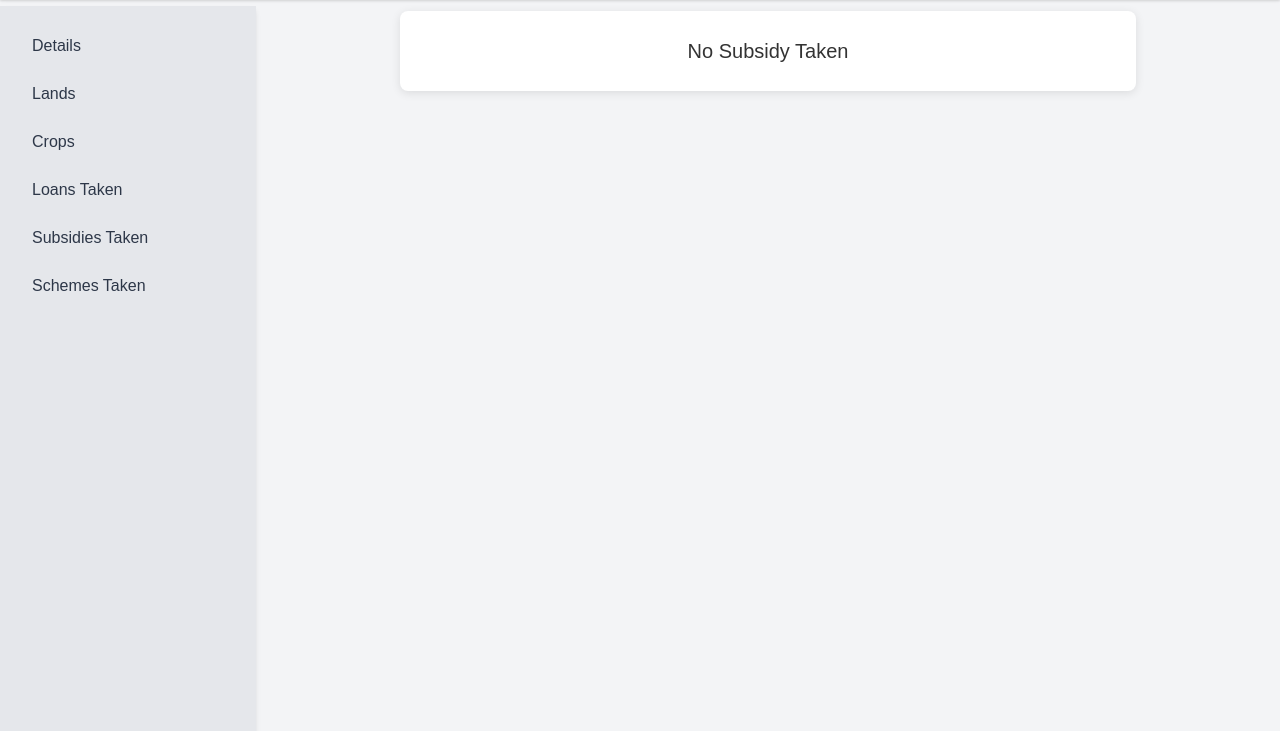
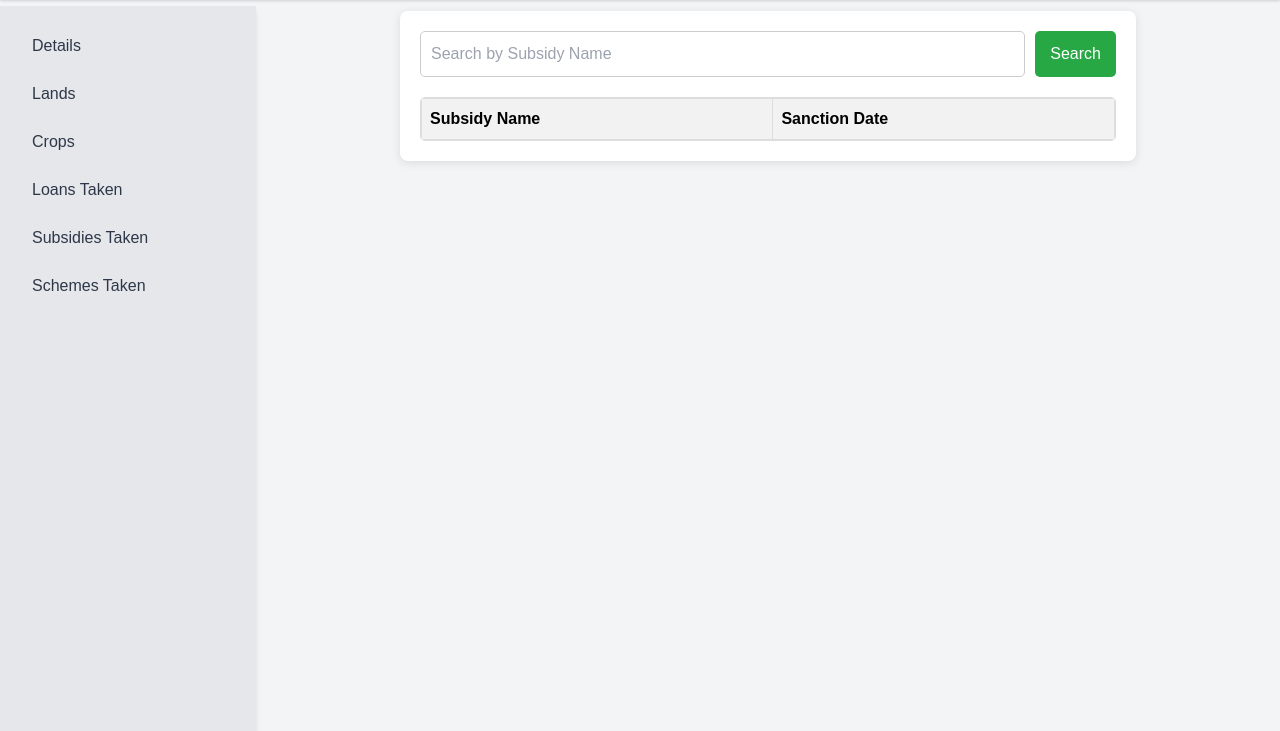
Before and after one commit to prudhvi-machana/Agrinexus, a Flask app: page /farmer_subsidies_taken in a window 1280 px wide. Shown: the part 69-800 px from the top of the page. Run offline with Flask 3, Linux system fonts and the light colour scheme; the visitor is signed in with stand-in values (Sample User, id 1); data that the repository does not hold is empty; some libraries are stand-ins or nearby versions.

Commit message:
Update farmer_subsidies_taken.html

```diff
--- a/templates/farmer_subsidies_taken.html
+++ b/templates/farmer_subsidies_taken.html
@@ -1,3 +1,4 @@
+
 {% extends "base4.html" %}
 
 {% block title %}Farmer Subsidies Taken{% endblock %}
@@ -20,20 +21,12 @@
         {% endif %}
     {% endwith %}
 
-
-
-    <!-- Check if subsidies_taken is empty -->
-    {% if not subsidies_taken %}
-        <!-- Message for No Subsidies Found -->
-        <div class="no-subsidies-message" style="text-align: center; margin: 5px 0;">
-            <h2 style="font-size: 20px; color: #333;">No Subsidy Taken</h2>
-        </div>
-    {% else %}
     <!-- Search Bar -->
     <form id="search-form" action="{{ url_for('farmer_subsidies_taken') }}" method="GET" class="search-form">
         <input type="text" name="search_subsidy_taken" placeholder="Search by Subsidy Name" class="input-field">
         <button type="submit" class="search-button">Search</button>
     </form>
+
         <!-- Subsidies Taken Table -->
         <div class="table-container">
             <table id="subsidy-taken-table">
@@ -53,6 +46,5 @@
                 </tbody>
             </table>
         </div>
-    {% endif %}
 </div>
 {% endblock %}
```
